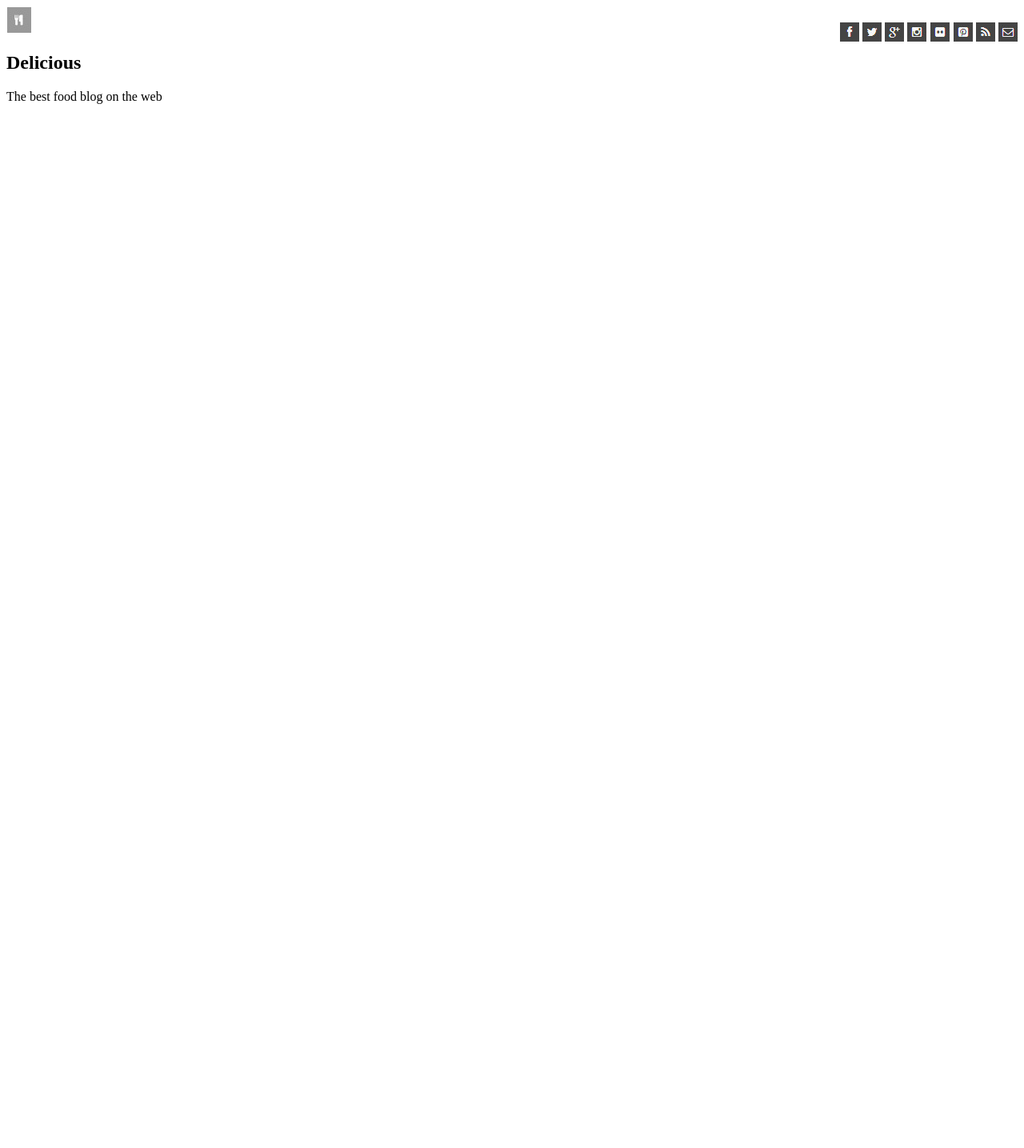
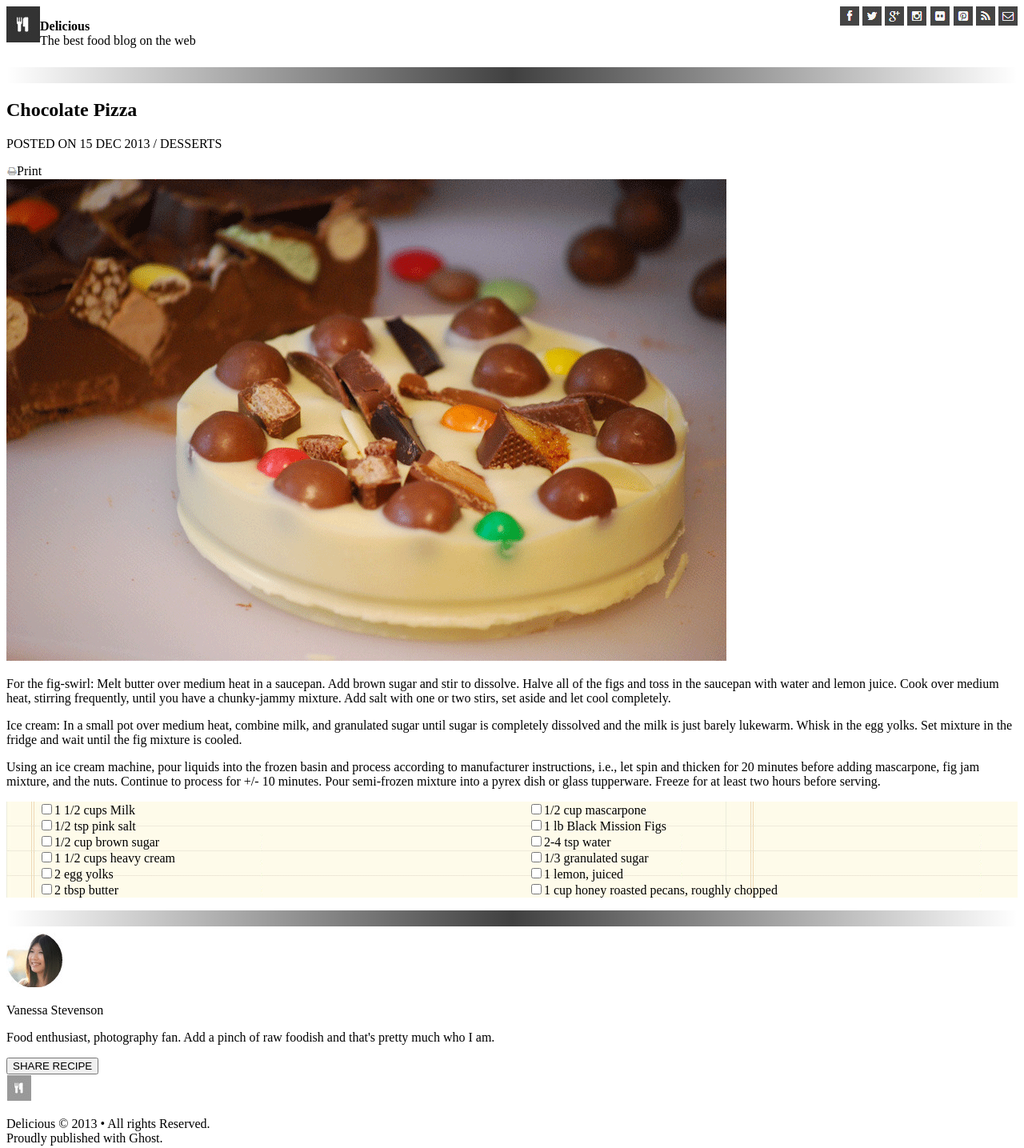
Before and after one commit to Nate-Kruck/chocolate-pizza, a plain HTML site: page index.html in a window 1280 px wide. Shown: the whole page at 80% size. Before the commit the page ends 800 px from the top, so only its background shows below. Drawn offline with Linux system fonts and the light colour scheme.

Commit message:
updated html css

```diff
--- a/index.html
+++ b/index.html
@@ -17,14 +17,10 @@
     <header>
 
         <section id="header-left">
-
-            <img src="./assets/small-logo.png" id="fork-knife-img">
-
+            <img src="./assets/logo.png" id="fork-knife-img">
             <div>
-            <h1>Delicious</h1>
-            <p id="motto">The best food blog on the web</p>
+            <p id="motto"><strong>Delicious</strong> <br>The best food blog on the web</p>
             </div>
-
         </section>
 
         <section id="header-right">
@@ -40,17 +36,65 @@
                 <img src="./assets/mail-icon.png" alt="mail">
             </nav>
         </section>
+        <hr />
         </header>
-
     <main>
         <section class="main-section">
+            <h2>Chocolate Pizza</h2>
+            <p>POSTED ON 15 DEC 2013 / DESSERTS</p>
+            <div>
+                <img src="./assets/print-icon.png"><span>Print</span>
+            </div>
+            <section>
+                <div>
+                    <img src="./assets/choco-pizza.png">
+                </div>
+                <div>
+                    <p>For the fig-swirl: Melt butter over medium heat in a saucepan. Add brown sugar and stir to dissolve. Halve all of the figs and toss in the saucepan with water and lemon juice. Cook over medium heat, stirring frequently, until you have a chunky-jammy mixture. Add salt with one or two stirs, set aside and let cool completely.
+                    </p>
+                </div>
+                <div>
+                    <p>Ice cream: In a small pot over medium heat, combine milk, and granulated sugar until sugar is completely dissolved and the milk is just barely lukewarm. Whisk in the egg yolks. Set mixture in the fridge and wait until the fig mixture is cooled.
+                    </p>
+                </div>
+                <div>
+                    <p>Using an ice cream machine, pour liquids into the frozen basin and process according to manufacturer instructions, i.e., let spin and thicken for 20 minutes before adding mascarpone, fig jam mixture, and the nuts. Continue to process for +/- 10 minutes. Pour semi-frozen mixture into a pyrex dish or glass tupperware. Freeze for at least two hours before serving.
+                    </p>
+                </div>
+            </section>
         </section>
+        <section id="list-bg">
+            <ul>
+                <li><input type="checkbox">1 1/2 cups Milk</li>
+                <li><input type="checkbox">1/2 cup mascarpone</li>
+                <li><input type="checkbox">1/2 tsp pink salt</li>
+                <li><input type="checkbox">1 lb Black Mission Figs</li>
+                <li><input type="checkbox">1/2 cup brown sugar</li>
+                <li><input type="checkbox">2-4 tsp water</li>
+                <li><input type="checkbox">1 1/2 cups heavy cream</li>
+                <li class="crossed-thru"><input type="checkbox"><span>1/3 granulated sugar</span></li>
+                <li class="crossed-thru"><input type="checkbox"><span>2 egg yolks</span></li>
+                <li><input type="checkbox">1 lemon, juiced</li>
+                <li><input type="checkbox">2 tbsp butter</li>
+                <li><input type="checkbox">1 cup honey roasted pecans, roughly chopped</li>
+            </ul>
+        </section>
+        <hr />
     </main>
+        <section>
+            <img src="./assets/van-pic.png">
+            <p>Vanessa Stevenson</p>
+            <p>Food enthusiast, photography fan. Add a pinch of raw foodish and that's pretty much who I am.</p>
+            <button>SHARE RECIPE</button>
+        </section>
 
     <footer>
-        <div></div>
+        <img src="./assets/small-logo.png">
+        <p>
+            Delicious &copy 2013 &#8226; All rights Reserved.<br>
+            Proudly published with Ghost.
+        </p>
     </footer>
-
     <script type="module" src="app.js"></script>
 </body>
 
--- a/styles/style.css
+++ b/styles/style.css
@@ -1,13 +1,49 @@
-* {
+/* * {
     box-sizing: border-box;
-
 }
 
+body {
+    margin: auto;
+    width: 900px;
+} */
+
 #header-left {
-    float: left;
+    display: inline-flex;
+    justify-content: start;
+    align-items: flex-start;
 }
 
 #header-right {
     float: right;
-    padding-top: 20px;
 }
+
+.main-section {
+    height: 100%;
+    width: 100%;
+}
+
+input[type=checkbox]:checked + span {
+    text-decoration:line-through;
+
+}
+
+#list-bg {
+    background-image: url("../assets/list-bg.png");
+}
+
+ul {
+    display: grid;
+    grid-template-columns: 1fr 1fr;
+    list-style: none;
+    position: relative;
+}
+
+/* hr {
+    border-top: 10px solid #8c8b8b;
+} */
+
+hr {
+    border: 0;
+    height: 20px;
+    background-image: linear-gradient(to right, rgba(0, 0, 0, 0), rgba(0, 0, 0, 0.75), rgba(0, 0, 0, 0));
+}
```
